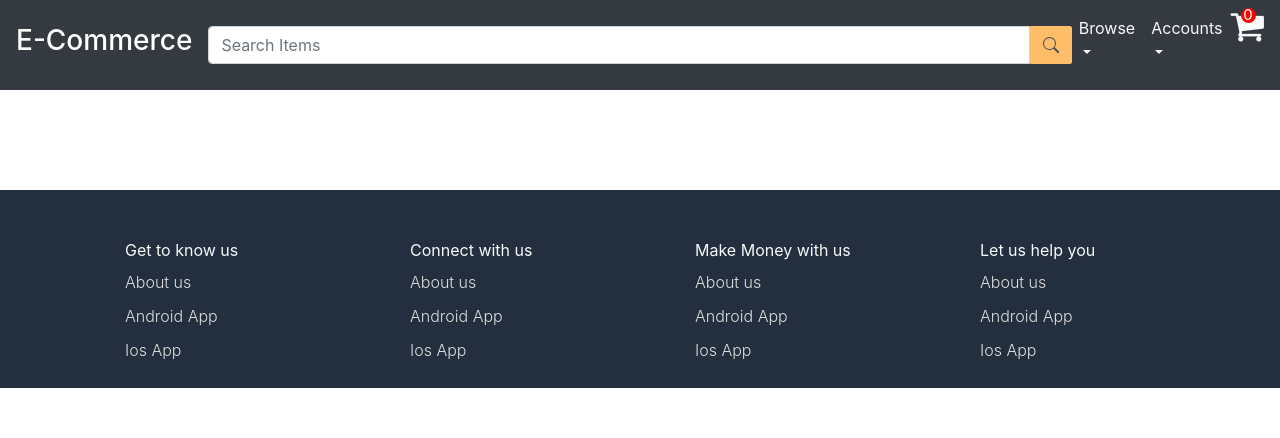
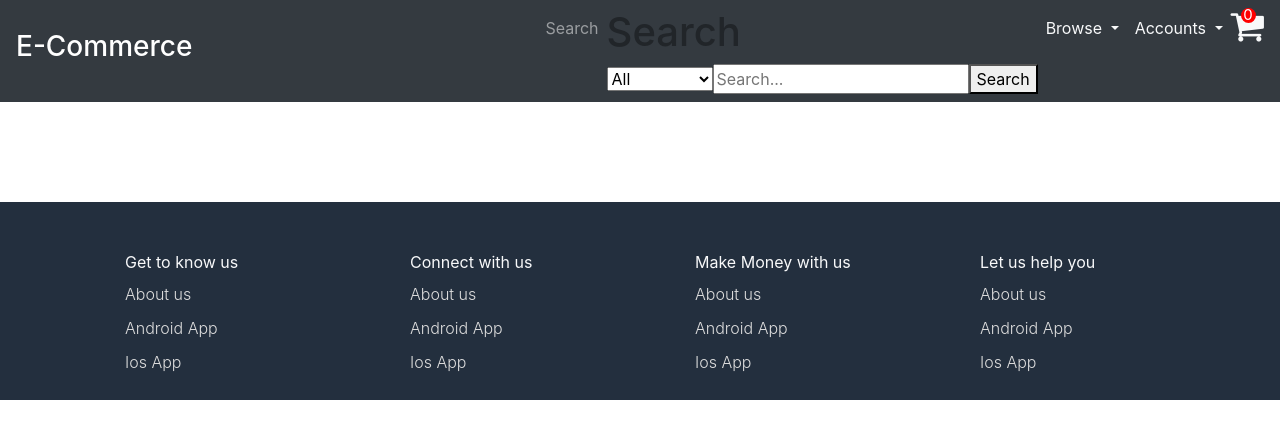
Before and after one commit to 23-24Sem1-Courses/ct313hm01-project-frontend-ThienNg65, a Vue app: page /wishlist in a window 1280 px wide. Shown: the top 438 px of the page. Built offline with nearby package versions, Linux system fonts and the light colour scheme; no server answers.

Commit message:
add remove to wishlist

```diff
--- a/src/components/Navbar.vue
+++ b/src/components/Navbar.vue
@@ -19,7 +19,7 @@
     </button>
     <div class="collapse navbar-collapse" id="navbarSupportedContent">
       <!--      Search Bar-->
-      <form class="form-inline ml-auto mr-auto">
+      <!-- <form class="form-inline ml-auto mr-auto">
         <div class="input-group">
           <input
             size="100"
@@ -46,9 +46,17 @@
             </span>
           </div>
         </div>
-      </form>
+      </form> -->
+
       <!-- dropdown for browse -->
       <ul class="navbar-nav ml-auto">
+        <!-- SEARCH -->
+        <li class="nav-item">
+          <a class="nav-link" href="#" @click="openSearchPopup">Search</a>
+        </li>
+        <SearchPopup ref="searchPopup"></SearchPopup>
+        <!-- END SEARCH -->
+
         <li class="nav-item dropdown">
           <a
             class="nav-link text-light dropdown-toggle"
@@ -100,10 +108,12 @@
   </nav>
 </template>
 <script>
+import SearchPopup from './SearchPopup.vue';
 import swal from 'sweetalert';
 export default {
   // eslint-disable-next-line vue/multi-word-component-names
   name: 'Navbar',
+  components: { SearchPopup },
   props: ['cartCount'],
   data() {
     return {
@@ -111,6 +121,9 @@ export default {
     };
   },
   methods: {
+    openSearchPopup() {
+      this.$refs.searchPopup.open();
+    },
     signout() {
       localStorage.removeItem('token');
       this.token = null;
--- a/src/components/ProductBox.vue
+++ b/src/components/ProductBox.vue
@@ -7,10 +7,14 @@
         alt="Card image cap"
       />
     </div>
+
+    <a href="#" class="text-right px-3" @click="deleteItem(cartItem.productId)">Remove</a>
+
     <div class="card-body">
       <router-link :to="{ name: 'ShowDetails', params: { id: product.id } }">
         <h5 class="card-title">{{ product.name }}</h5>
       </router-link>
+
       <p class="card-text">{{ product.description.substring(0, 65) }}...</p>
       <router-link
         :to="{ name: 'EditProduct', params: { id: product.id } }"
--- /dev/null
+++ b/src/components/SearchPopup.vue
@@ -0,0 +1,29 @@
+<template>
+  <div class="search-popup">
+    <h1>Search</h1>
+    <select v-model="selectedCategory">
+      <option value="all">All</option>
+      <option value="clothing">Clothing</option>
+      <option value="electronics">Electronics</option>
+    </select>
+    <input type="text" v-model="searchTerm" placeholder="Search..." />
+    <button type="submit">Search</button>
+  </div>
+</template>
+
+<script>
+export default {
+  name: 'SearchPopup',
+  data() {
+    return {
+      selectedCategory: 'all',
+      searchTerm: ''
+    };
+  },
+  methods: {
+    onSubmit() {
+      // Submit the search query to the backend
+    }
+  }
+};
+</script>
--- a/src/views/HomeView.vue
+++ b/src/views/HomeView.vue
@@ -1,6 +1,6 @@
 <template>
   <div id="home">
-    <div id="background-div" class="page-holder bg-cover">
+    <!-- <div id="background-div" class="page-holder bg-cover">
       <div class="container py-5">
         <header class="text-left text-white py-5">
           <h3 class="mb-4 rounded" id="heading">
@@ -10,7 +10,7 @@
         </header>
       </div>
       <hr />
-    </div>
+    </div> -->
 
     <!--    display categories-->
     <div class="container">
```
